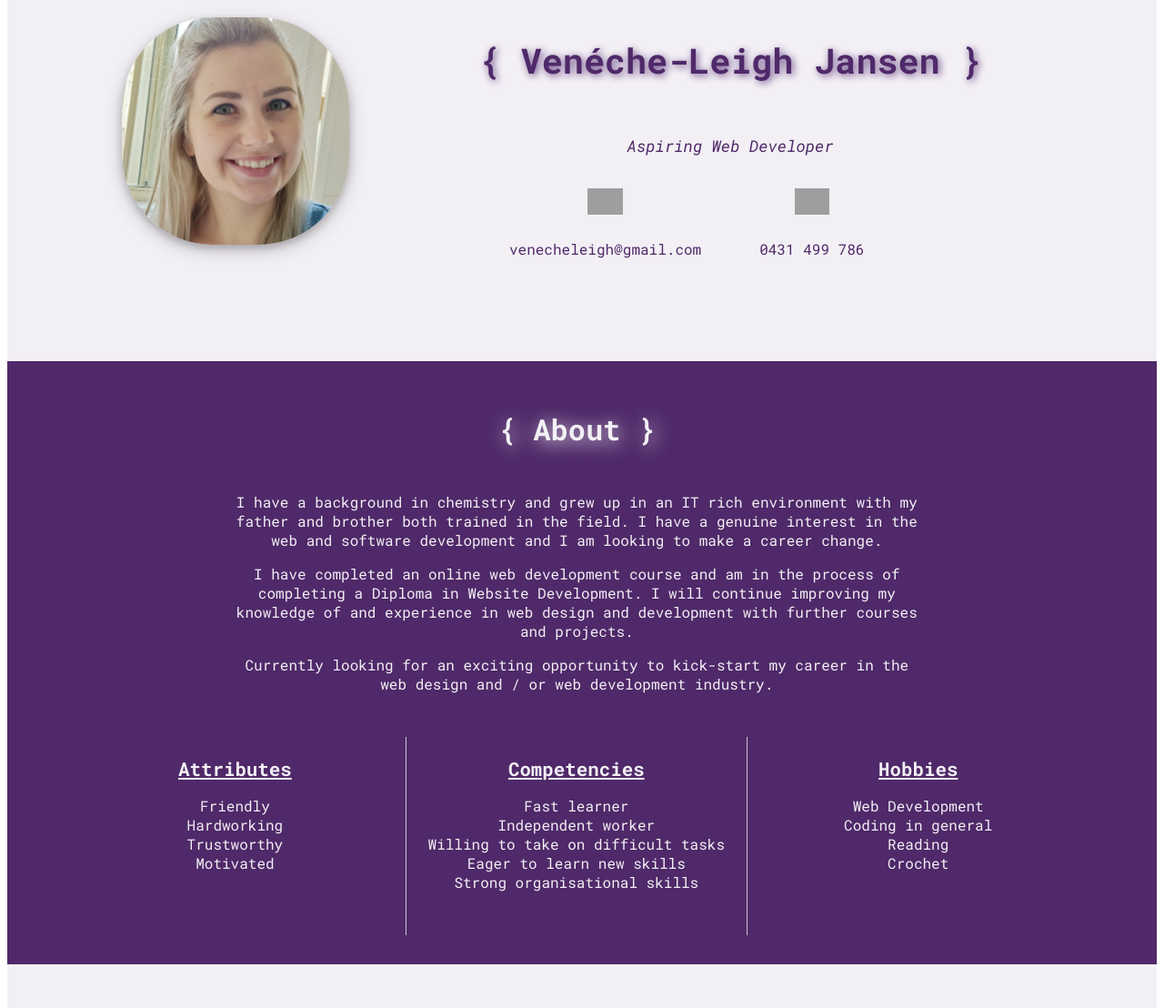
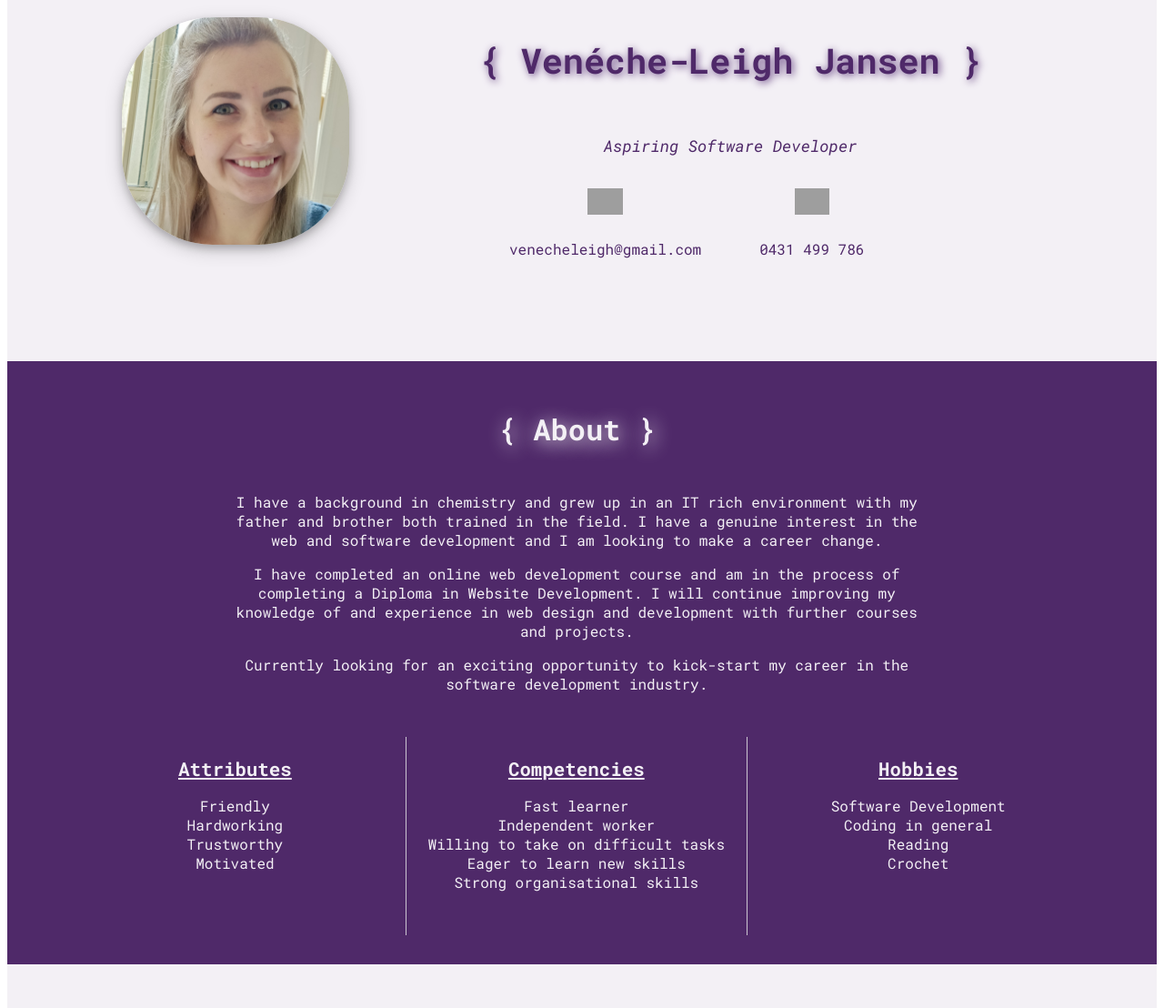
Before and after one commit to Veneche/Veneche.github.io, a plain HTML site: page index.html in a window 1280 px wide. Shown: the part 136-1244 px from the top of the page at 91% size. Drawn offline with Linux system fonts and the light colour scheme; grey boxes are pictures that could not be loaded.

Commit message:
Update index.html
Changed web development to software development

```diff
--- a/index.html
+++ b/index.html
@@ -47,7 +47,7 @@
 
                     <div class="hero-title">
                         <p>
-                            Aspiring Web Developer
+                            Aspiring Software Developer
                         </p>
                     </div>
 
@@ -80,7 +80,7 @@
                         I have completed an online web development course and am in the process of completing a Diploma in Website Development. I will continue improving my knowledge of and experience in web design and development with further courses and projects.
                     </p>
                     <p class="about-bio-p3">
-                        Currently looking for an exciting opportunity to kick-start my career in the web design and / or web development industry.
+                        Currently looking for an exciting opportunity to kick-start my career in the software development industry.
                     </p>
                 </div>
 
@@ -109,7 +109,7 @@
                 <div class="about-hobbies">
                     <p class="about-subheadings">Hobbies</p>
                     <ul>
-                        <li>Web Development</li>
+                        <li>Software Development</li>
                         <li>Coding in general</li>
                         <li>Reading</li>
                         <li>Crochet</li>
```
